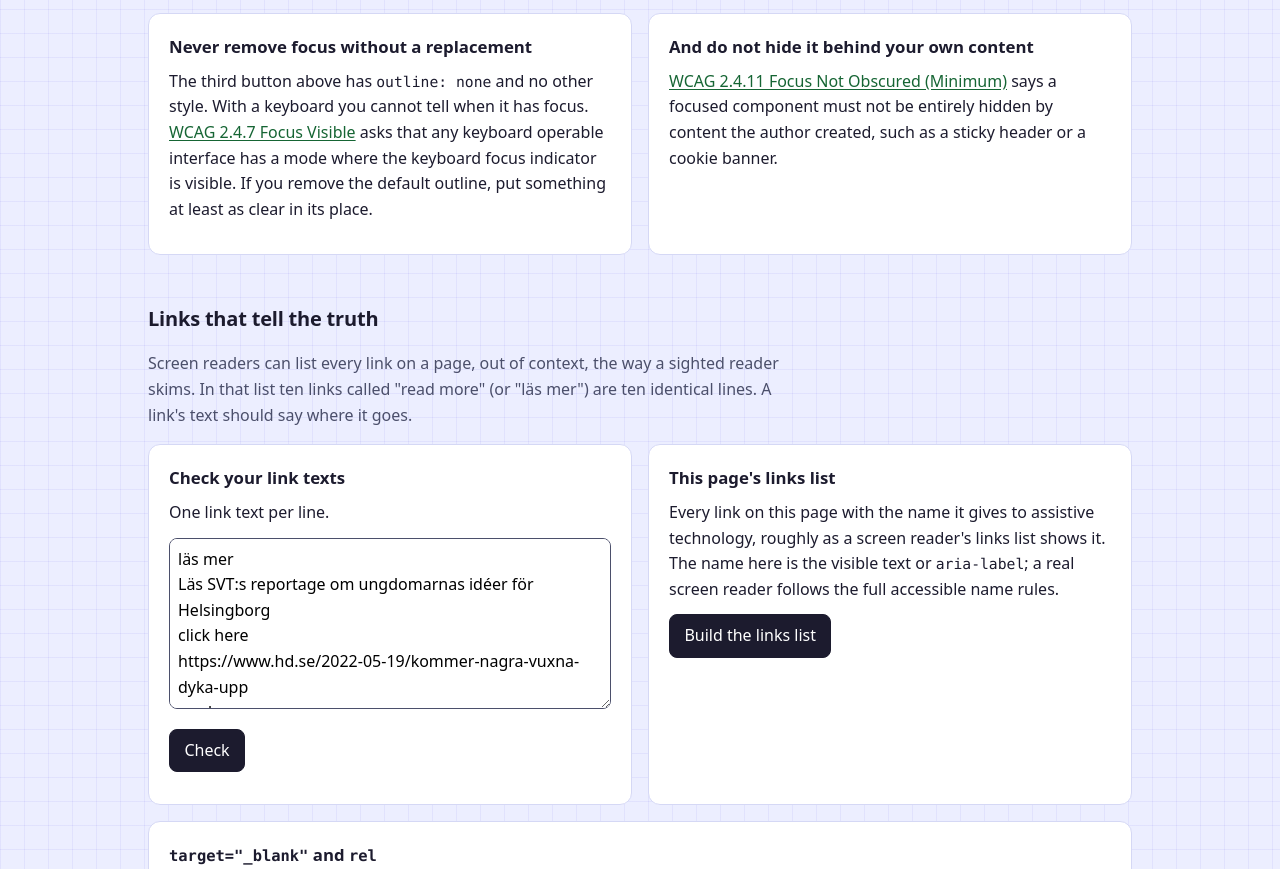
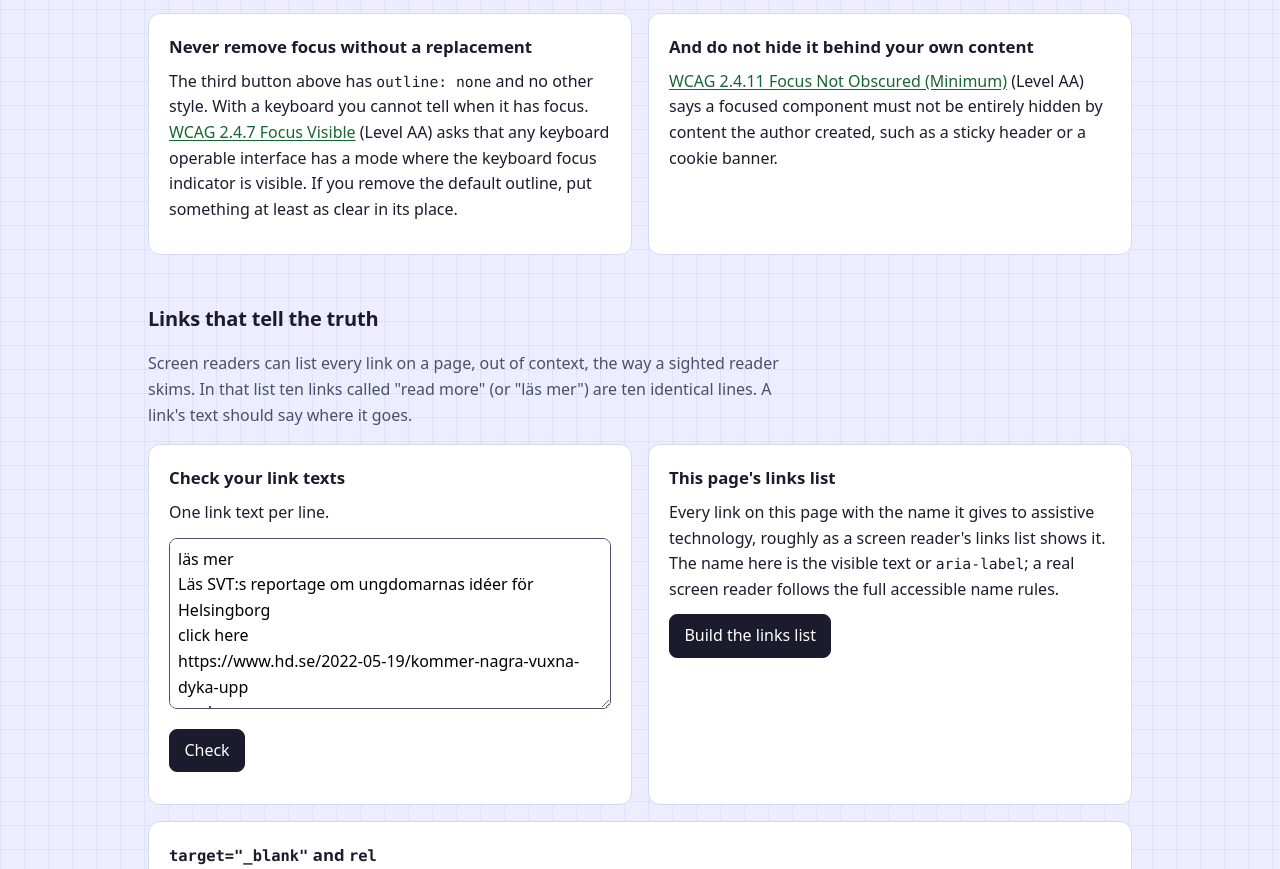
Before and after one commit to abdimannor/link-lab, a website: page index.html in a window 1280 px wide. Shown: the part 4623-5492 px from the top of the page. Drawn offline with Linux system fonts and the light colour scheme.

Commit message:
Focus demo: drop aria-live from the log (it doubled the reader's own focus announcement); give the WCAG levels

```diff
--- a/index.html
+++ b/index.html
@@ -195,16 +195,16 @@
           <button type="button" class="fo-b">Styled with <code>:focus-visible</code></button>
           <button type="button" class="fo-c">Outline removed, nothing instead</button>
         </div>
-        <ol class="fo-log" id="fo-log" aria-label="Focus log, newest first" aria-live="polite"></ol>
+        <ol class="fo-log" id="fo-log" aria-label="Focus log, newest first"></ol>
       </div>
       <div class="deep-grid">
         <div class="deep-card">
           <h3>Never remove focus without a replacement</h3>
-          <p>The third button above has <code>outline: none</code> and no other style. With a keyboard you cannot tell when it has focus. <a href="https://www.w3.org/WAI/WCAG22/Understanding/focus-visible.html">WCAG 2.4.7 Focus Visible</a> asks that any keyboard operable interface has a mode where the keyboard focus indicator is visible. If you remove the default outline, put something at least as clear in its place.</p>
+          <p>The third button above has <code>outline: none</code> and no other style. With a keyboard you cannot tell when it has focus. <a href="https://www.w3.org/WAI/WCAG22/Understanding/focus-visible.html">WCAG 2.4.7 Focus Visible</a> (Level AA) asks that any keyboard operable interface has a mode where the keyboard focus indicator is visible. If you remove the default outline, put something at least as clear in its place.</p>
         </div>
         <div class="deep-card">
           <h3>And do not hide it behind your own content</h3>
-          <p><a href="https://www.w3.org/WAI/WCAG22/Understanding/focus-not-obscured-minimum.html">WCAG 2.4.11 Focus Not Obscured (Minimum)</a> says a focused component must not be entirely hidden by content the author created, such as a sticky header or a cookie banner.</p>
+          <p><a href="https://www.w3.org/WAI/WCAG22/Understanding/focus-not-obscured-minimum.html">WCAG 2.4.11 Focus Not Obscured (Minimum)</a> (Level AA) says a focused component must not be entirely hidden by content the author created, such as a sticky header or a cookie banner.</p>
         </div>
       </div>
     </section>
```
